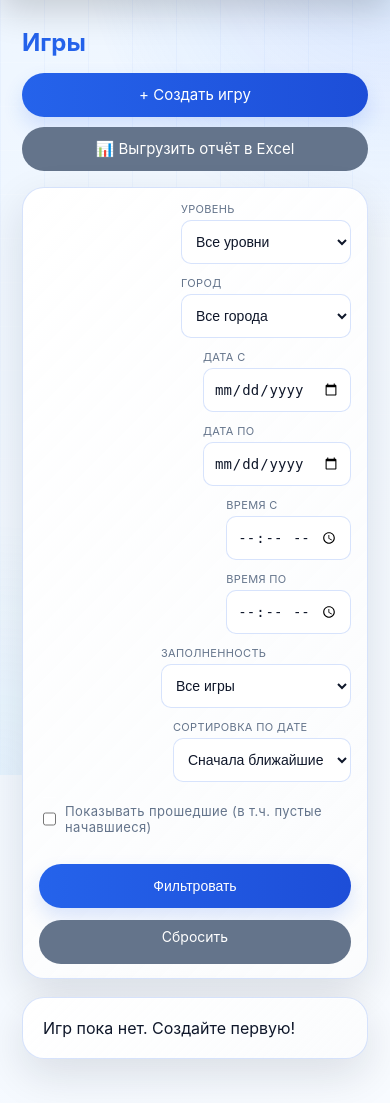
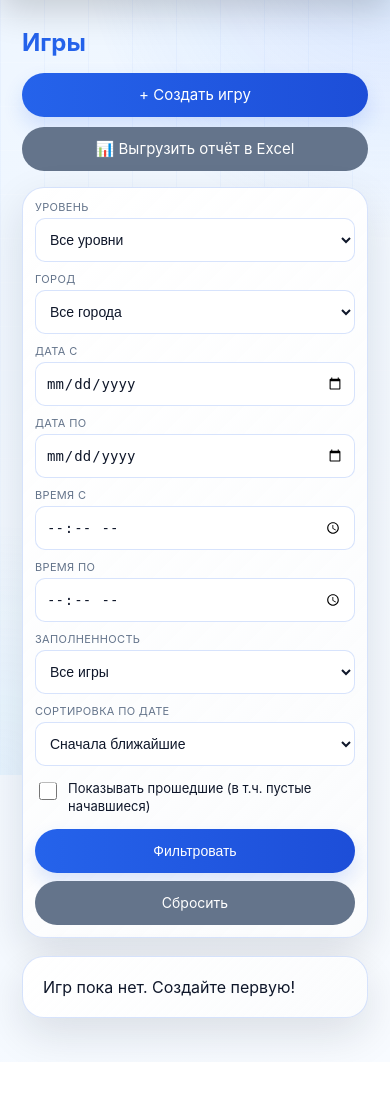
Before and after one commit to ecomdaniil/padelmvp, a Flask app: template templates/games.html in a window 390 px wide. Shown: the part 69-1172 px from the top of the page. After the commit the page ends 1131 px from the top, so only its background shows below. Run offline with Flask 3, Linux system fonts and the light colour scheme; the template is opened without the code that fills it, so the values that code supplies are empty; parts of the project's set-up code (start-up, migrations or seed data) failed here and were passed over; some libraries are stand-ins or nearby versions.

Commit message:
Improve mobile CRM games filters alignment and button centering.
Co-authored-by: Cursor <cursoragent@cursor.com>

```diff
--- a/templates/base.html
+++ b/templates/base.html
@@ -225,15 +225,20 @@
             .top-actions .btn,
             .btn {
                 width: 100%;
+                display: inline-flex;
+                align-items: center;
+                justify-content: center;
                 text-align: center;
                 padding: 12px 14px;
                 font-size: 15px;
                 min-height: 44px;
+                line-height: 1.2;
             }
-            form {
+            form:not(.games-filters) {
                 display: flex;
                 flex-direction: column;
                 gap: 8px;
+                align-items: stretch;
             }
             select, input, textarea {
                 width: 100%;
@@ -353,15 +358,20 @@
             color: var(--primary);
         }
         .btn {
-            display: inline-block;
+            display: inline-flex;
+            align-items: center;
+            justify-content: center;
+            text-align: center;
             background: linear-gradient(90deg, var(--primary) 0%, var(--primary-2) 100%);
             color: white;
             padding: 8px 14px;
             border-radius: 999px;
             text-decoration: none;
             font-size: 14px;
+            line-height: 1.2;
             border: none;
             cursor: pointer;
+            box-sizing: border-box;
             transition: transform 0.15s ease, box-shadow 0.15s ease, filter 0.2s ease;
             box-shadow: 0 10px 20px rgba(37, 99, 235, 0.16);
         }
--- a/templates/games.html
+++ b/templates/games.html
@@ -6,66 +6,68 @@
         <a class="btn btn-secondary" href="{{ url_for('report_excel') }}">📊 Выгрузить отчёт в Excel</a>
     </div>
 
-    <div class="card" style="margin-bottom:18px; padding:14px 16px;">
-        <form method="get" style="display:flex; gap:12px; align-items:end; flex-wrap:wrap;">
-            <div style="min-width:170px;">
+    <div class="card games-filters-card">
+        <form method="get" class="games-filters">
+            <div class="filter-field">
                 <label class="filter-label">Уровень</label>
-                <select name="level" style="width:100%;">
+                <select name="level">
                     <option value="" {% if not selected_level %}selected{% endif %}>Все уровни</option>
                     {% for lvl in levels %}
                     <option value="{{ lvl }}" {% if selected_level == lvl %}selected{% endif %}>{{ lvl }}</option>
                     {% endfor %}
                 </select>
             </div>
-            <div style="min-width:170px;">
+            <div class="filter-field">
                 <label class="filter-label">Город</label>
-                <select name="city" style="width:100%;">
+                <select name="city">
                     <option value="" {% if not selected_city %}selected{% endif %}>Все города</option>
                     {% for c in cities %}
                     <option value="{{ c }}" {% if selected_city == c %}selected{% endif %}>{{ c }}</option>
                     {% endfor %}
                 </select>
             </div>
-            <div style="min-width:140px;">
+            <div class="filter-field">
                 <label class="filter-label">Дата с</label>
-                <input type="date" name="date_from" value="{{ date_from }}" style="width:100%;">
+                <input type="date" name="date_from" value="{{ date_from }}">
             </div>
-            <div style="min-width:140px;">
+            <div class="filter-field">
                 <label class="filter-label">Дата по</label>
-                <input type="date" name="date_to" value="{{ date_to }}" style="width:100%;">
+                <input type="date" name="date_to" value="{{ date_to }}">
             </div>
-            <div style="min-width:110px;">
+            <div class="filter-field">
                 <label class="filter-label">Время с</label>
-                <input type="time" name="time_from" value="{{ time_from }}" style="width:100%;">
+                <input type="time" name="time_from" value="{{ time_from }}">
             </div>
-            <div style="min-width:110px;">
+            <div class="filter-field">
                 <label class="filter-label">Время по</label>
-                <input type="time" name="time_to" value="{{ time_to }}" style="width:100%;">
+                <input type="time" name="time_to" value="{{ time_to }}">
             </div>
-            <div style="min-width:170px;">
+            <div class="filter-field">
                 <label class="filter-label">Заполненность</label>
-                <select name="fullness" style="width:100%;">
+                <select name="fullness">
                     <option value="" {% if not fullness %}selected{% endif %}>Все игры</option>
                     <option value="available" {% if fullness == 'available' %}selected{% endif %}>Есть свободные места</option>
                     <option value="full" {% if fullness == 'full' %}selected{% endif %}>Только заполненные</option>
                 </select>
             </div>
-            <div style="min-width:170px;">
+            <div class="filter-field">
                 <label class="filter-label">Сортировка по дате</label>
-                <select name="sort" style="width:100%;">
+                <select name="sort">
                     <option value="asc" {% if sort_order != 'desc' %}selected{% endif %}>Сначала ближайшие</option>
                     <option value="desc" {% if sort_order == 'desc' %}selected{% endif %}>Сначала дальние</option>
                 </select>
             </div>
-            <div style="display:flex; align-items:center; gap:6px; padding-bottom:8px;">
-                <input type="checkbox" id="show_past" name="show_past" value="1" style="width:auto;"
+            <div class="filter-check">
+                <input type="checkbox" id="show_past" name="show_past" value="1"
                        {% if show_past %}checked{% endif %}>
-                <label for="show_past" class="filter-label" style="margin-bottom:0; text-transform:none; font-size:13px;">
+                <label for="show_past">
                     Показывать прошедшие (в т.ч. пустые начавшиеся)
                 </label>
             </div>
-            <button type="submit" class="btn">Фильтровать</button>
-            <a href="{{ url_for('games_list') }}" class="btn btn-secondary">Сбросить</a>
+            <div class="filter-actions">
+                <button type="submit" class="btn">Фильтровать</button>
+                <a href="{{ url_for('games_list') }}" class="btn btn-secondary">Сбросить</a>
+            </div>
         </form>
     </div>
 
@@ -150,6 +152,29 @@
     </div>
 
     <style>
+        .games-filters-card {
+            margin-bottom: 18px;
+            padding: 14px 16px;
+        }
+        .games-filters {
+            display: flex;
+            flex-wrap: wrap;
+            gap: 12px;
+            align-items: flex-end;
+            justify-content: flex-start;
+        }
+        .filter-field {
+            min-width: 150px;
+            flex: 0 1 170px;
+            display: flex;
+            flex-direction: column;
+            align-items: stretch;
+            text-align: left;
+        }
+        .filter-field select,
+        .filter-field input {
+            width: 100%;
+        }
         .filter-label {
             display: block;
             font-size: 11px;
@@ -157,6 +182,76 @@
             text-transform: uppercase;
             letter-spacing: 0.03em;
             margin-bottom: 4px;
+            text-align: left;
+        }
+        .filter-check {
+            display: flex;
+            align-items: flex-start;
+            gap: 8px;
+            flex: 1 1 100%;
+            text-align: left;
+            padding-bottom: 2px;
+        }
+        .filter-check input {
+            width: auto;
+            min-width: 18px;
+            min-height: 18px;
+            margin-top: 2px;
+            flex: 0 0 auto;
+        }
+        .filter-check label {
+            margin: 0;
+            font-size: 13px;
+            color: var(--text);
+            line-height: 1.35;
+            text-align: left;
+            text-transform: none;
+            letter-spacing: 0;
+        }
+        .filter-actions {
+            display: flex;
+            flex-wrap: wrap;
+            gap: 8px;
+            align-items: center;
+            justify-content: flex-start;
+        }
+        @media (max-width: 640px) {
+            .games-filters-card {
+                padding: 12px;
+                margin-left: 0;
+                margin-right: 0;
+            }
+            .games-filters {
+                flex-direction: column;
+                align-items: stretch;
+                justify-content: flex-start;
+                gap: 10px;
+            }
+            .filter-field {
+                min-width: 0;
+                width: 100%;
+                flex: 1 1 auto;
+            }
+            .filter-check {
+                width: 100%;
+                padding: 4px 0;
+            }
+            .filter-actions {
+                width: 100%;
+                flex-direction: column;
+                align-items: stretch;
+            }
+            .filter-actions .btn {
+                width: 100%;
+            }
+            .game-card-actions {
+                flex-direction: column;
+                align-items: stretch;
+            }
+            .game-card-actions .btn,
+            .game-card-actions form .btn {
+                width: 100%;
+            }
         }
         .game-grid {
             display: grid;
```
